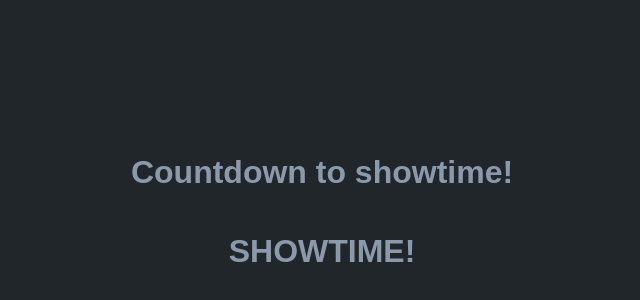
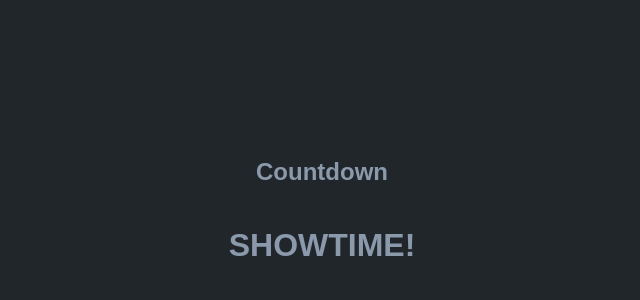
Before and after one commit to Xine75/timer, a plain HTML site: page index.html in a window 1280 px wide. Shown: the part 188-488 px from the top of the page, without its empty margins (318-958 px from the left). Drawn offline with Linux system fonts and the light colour scheme.

Commit message:
timer working styling needed

```diff
--- a/index.html
+++ b/index.html
@@ -65,7 +65,10 @@
     }
 
     h1 {
-      color: #8a99ab;      ;
+      color: #8a99ab;
+    }
+    h2{
+      color: #8a99ab;
     }
 
     .countdown {
@@ -105,11 +108,11 @@
 </head>
 
 <body>
-  <h1>Countdown to showtime!</h1>
+  <h2>Countdown</h2>
   <div class="wrapper">
 
 <!-- Insert countdown date (dd-mm-yyy) and time (24 hr) here -->
-    <div class="countdown" data-date="5-11-2021" data-time="14:35">
+    <div class="countdown" data-date="5-11-2021" data-time="14:40">
       <div class="day"><span class="num"></span><span class="word"></span></div>
       <div class="hour"><span class="num"></span><span class="word"></span></div>
       <div class="min"><span class="num"></span><span class="word"></span></div>
```
